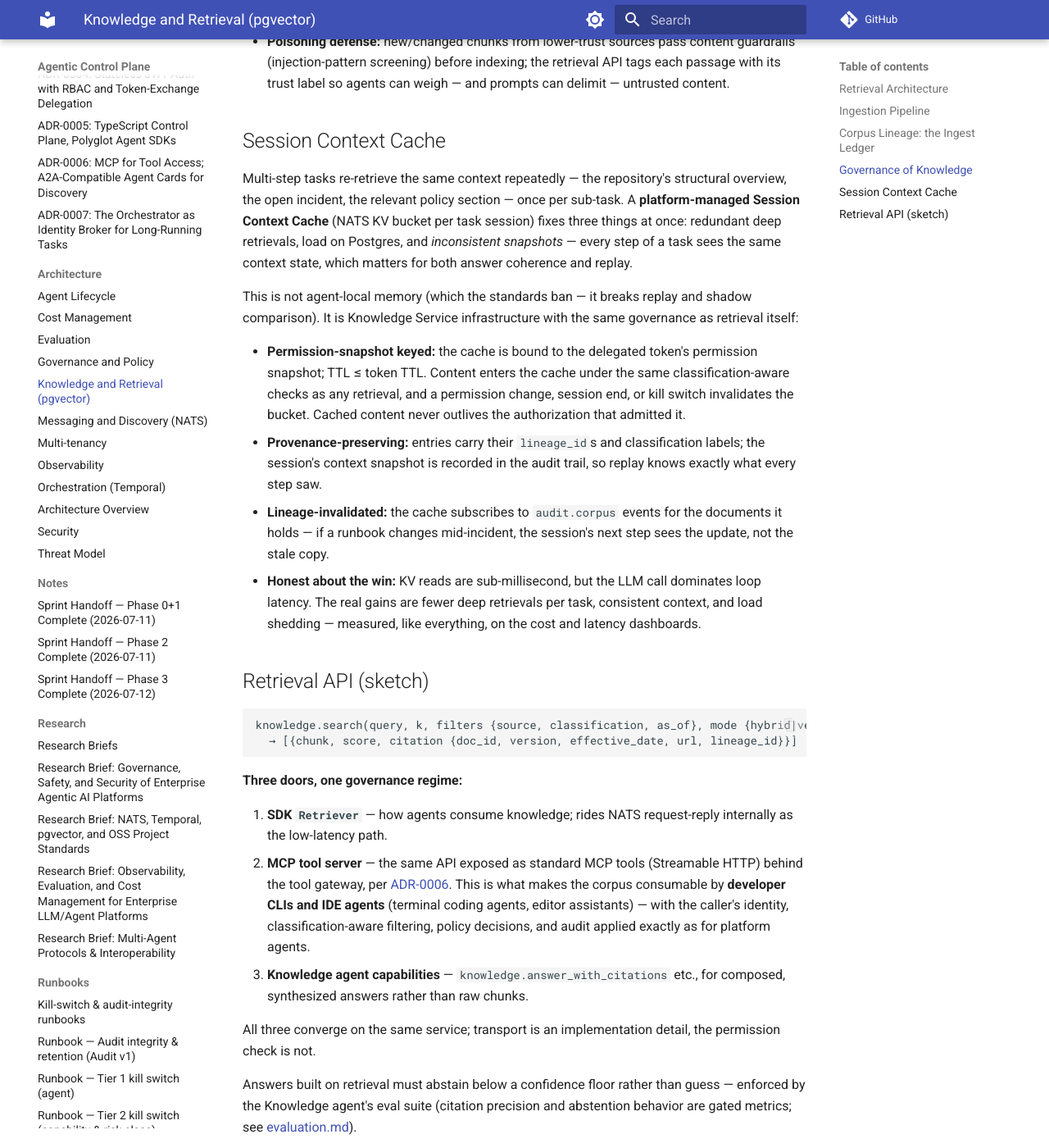
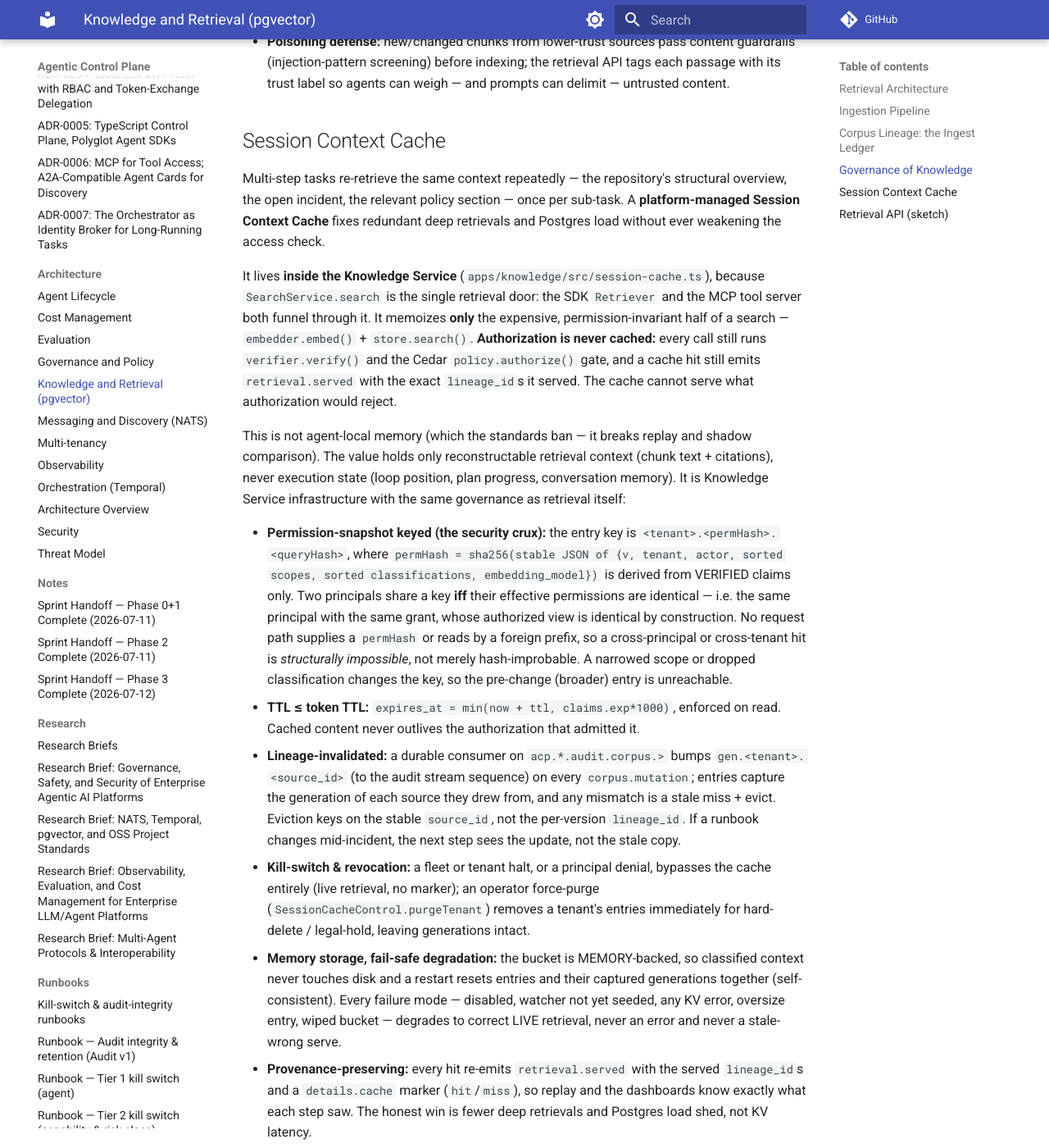
Before and after one commit to jaredgrabill/agentic-control-plane, an MkDocs documentation site: the page built from docs/architecture/knowledge-and-rag.md, in a window 1280 px wide and 1400 px high, scrolled down 3516 px. Shown: the whole window at 82% size. Built offline with MkDocs 1.6.1 and Material for MkDocs 9.7.7, drawn with Linux system fonts in a browser that asks for light colours; comment, search, counter and statistics services are not loaded; some of the changed text lies outside the part shown.

Commit message:
docs(knowledge): document session context cache config and flags

```diff
--- a/docs/architecture/knowledge-and-rag.md
+++ b/docs/architecture/knowledge-and-rag.md
@@ -168,31 +168,78 @@
 
 Multi-step tasks re-retrieve the same context repeatedly — the repository's
 structural overview, the open incident, the relevant policy section — once
-per sub-task. A **platform-managed Session Context Cache** (NATS KV bucket
-per task session) fixes three things at once: redundant deep retrievals,
-load on Postgres, and *inconsistent snapshots* — every step of a task sees
-the same context state, which matters for both answer coherence and
-replay.
+per sub-task. A **platform-managed Session Context Cache** fixes redundant
+deep retrievals and Postgres load without ever weakening the access check.
+
+It lives **inside the Knowledge Service** (`apps/knowledge/src/session-cache.ts`),
+because `SearchService.search` is the single retrieval door: the SDK
+`Retriever` and the MCP tool server both funnel through it. It memoizes
+**only** the expensive, permission-invariant half of a search —
+`embedder.embed()` + `store.search()`. **Authorization is never cached:**
+every call still runs `verifier.verify()` and the Cedar `policy.authorize()`
+gate, and a cache hit still emits `retrieval.served` with the exact
+`lineage_id`s it served. The cache cannot serve what authorization would
+reject.
 
 This is not agent-local memory (which the standards ban — it breaks replay
-and shadow comparison). It is Knowledge Service infrastructure with the
-same governance as retrieval itself:
+and shadow comparison). The value holds only reconstructable retrieval
+context (chunk text + citations), never execution state (loop position,
+plan progress, conversation memory). It is Knowledge Service infrastructure
+with the same governance as retrieval itself:
 
-- **Permission-snapshot keyed:** the cache is bound to the delegated
-  token's permission snapshot; TTL ≤ token TTL. Content enters the cache
-  under the same classification-aware checks as any retrieval, and a
-  permission change, session end, or kill switch invalidates the bucket.
-  Cached content never outlives the authorization that admitted it.
-- **Provenance-preserving:** entries carry their `lineage_id`s and
-  classification labels; the session's context snapshot is recorded in the
-  audit trail, so replay knows exactly what every step saw.
-- **Lineage-invalidated:** the cache subscribes to `audit.corpus` events
-  for the documents it holds — if a runbook changes mid-incident, the
-  session's next step sees the update, not the stale copy.
-- **Honest about the win:** KV reads are sub-millisecond, but the LLM call
-  dominates loop latency. The real gains are fewer deep retrievals per
-  task, consistent context, and load shedding — measured, like everything,
-  on the cost and latency dashboards.
+- **Permission-snapshot keyed (the security crux):** the entry key is
+  `<tenant>.<permHash>.<queryHash>`, where `permHash = sha256(stable JSON of
+  {v, tenant, actor, sorted scopes, sorted classifications, embedding_model})`
+  is derived from VERIFIED claims only. Two principals share a key **iff**
+  their effective permissions are identical — i.e. the same principal with
+  the same grant, whose authorized view is identical by construction. No
+  request path supplies a `permHash` or reads by a foreign prefix, so a
+  cross-principal or cross-tenant hit is *structurally impossible*, not merely
+  hash-improbable. A narrowed scope or dropped classification changes the
+  key, so the pre-change (broader) entry is unreachable.
+- **TTL ≤ token TTL:** `expires_at = min(now + ttl, claims.exp*1000)`,
+  enforced on read. Cached content never outlives the authorization that
+  admitted it.
+- **Lineage-invalidated:** a durable consumer on `acp.*.audit.corpus.>`
+  bumps `gen.<tenant>.<source_id>` (to the audit stream sequence) on every
+  `corpus.mutation`; entries capture the generation of each source they drew
+  from, and any mismatch is a stale miss + evict. Eviction keys on the stable
+  `source_id`, not the per-version `lineage_id`. If a runbook changes
+  mid-incident, the next step sees the update, not the stale copy.
+- **Kill-switch & revocation:** a fleet or tenant halt, or a principal
+  denial, bypasses the cache entirely (live retrieval, no marker); an
+  operator force-purge (`SessionCacheControl.purgeTenant`) removes a tenant's
+  entries immediately for hard-delete / legal-hold, leaving generations
+  intact.
+- **Memory storage, fail-safe degradation:** the bucket is MEMORY-backed, so
+  classified context never touches disk and a restart resets entries and
+  their captured generations together (self-consistent). Every failure mode —
+  disabled, watcher not yet seeded, any KV error, oversize entry, wiped
+  bucket — degrades to correct LIVE retrieval, never an error and never a
+  stale-wrong serve.
+- **Provenance-preserving:** every hit re-emits `retrieval.served` with the
+  served `lineage_id`s and a `details.cache` marker (`hit`/`miss`), so replay
+  and the dashboards know exactly what each step saw. The honest win is fewer
+  deep retrievals and Postgres load shed, not KV latency.
+
+**Design deviation (recorded):** the earlier sketch imagined a *bucket per
+task session*. The shipped design instead uses a single permission-snapshot-
+keyed bucket. A per-session bucket would fragment the cross-session reuse win
+and multiply streams (thousands of task sessions); the permission-binding
+security property is fully preserved either way, and session-end / permission
+change is handled by TTL ≤ token-exp + lineage eviction + kill-switch bypass.
+`task_id`/`step_id` are deliberately excluded from the key (they are passed
+only for the audit reason) so intra-task and cross-task identical retrievals
+share one entry; freshness comes from lineage eviction, not key fragmentation.
+
+**Configuration (default OFF):**
+
+| Env var | Default | Meaning |
+| --- | --- | --- |
+| `ACP_SESSION_CACHE_ENABLED` | `false` | Master switch. Off ⇒ correct-but-uncached; the existing E2E suite is unaffected. |
+| `ACP_SESSION_CACHE_TTL_MS` | `60000` | Per-entry TTL before clamping to the token expiry. |
+| `ACP_SESSION_CACHE_MAX_VALUE_BYTES` | `262144` | Oversize entries are skipped (served live), never truncated. |
+| `ACP_SESSION_CACHE_MAX_BYTES` | `67108864` | Bucket size cap (memory storage). |
 
 ## Retrieval API (sketch)
 
```
Also changed, not shown: 1 other file.
